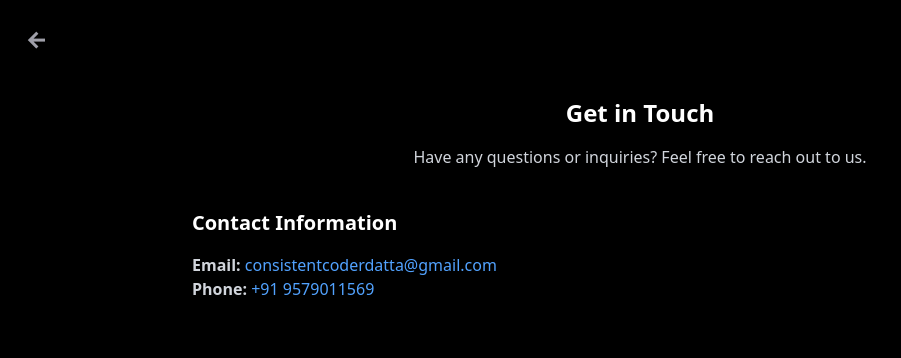
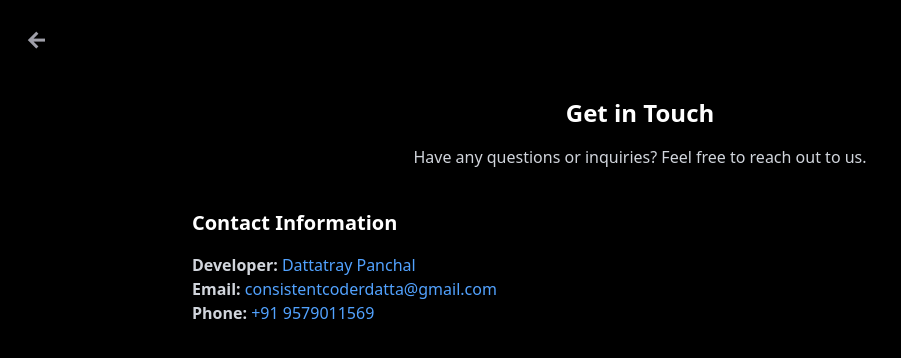
Before and after one commit to datta-panchal-08/scsdb-entertainment, a React (Vite) app: page /contact in a window 1280 px wide. Shown: the top 358 px of the page, without its empty margins (0-901 px from the left). Built offline with nearby package versions, Linux system fonts and the light colour scheme.

Commit message:
Added developer name n contacts page

```diff
--- a/src/components/ContactUs.jsx
+++ b/src/components/ContactUs.jsx
@@ -24,6 +24,7 @@ const ContactUs = () => {
         <section className="mt-10">
           <h2 className="text-xl font-semibold">Contact Information</h2>
           <ul className="mt-4 text-gray-300 list-none">
+          <li><strong>Developer:</strong> <a  className="text-blue-400 hover:underline">Dattatray Panchal</a></li>
             <li><strong>Email:</strong> <a href="mailto:consistentcoderdatta@gmail.com" className="text-blue-400 hover:underline">consistentcoderdatta@gmail.com</a></li>
             <li><strong>Phone:</strong> <a href="tel:+919579011569" className="text-blue-400 hover:underline">+91 9579011569</a></li>
           </ul>
```
